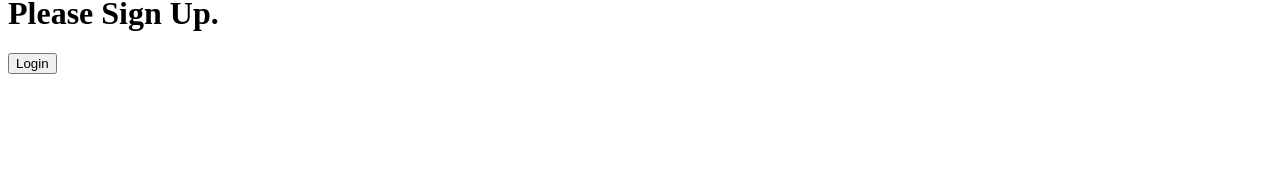
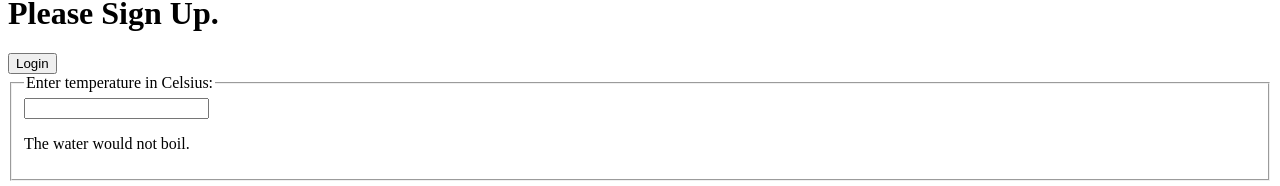
Before and after one commit to Dice1111/React-Project-Exercise, a React (Create React App) app: page / in a window 1280 px wide. Shown: the part 2204-2390 px from the top of the page. Before the commit the page ends 2286 px from the top, so only its background shows below. Built offline with nearby package versions, Linux system fonts and the light colour scheme.

Commit message:
temp_cal

```diff
--- a/src/App.js
+++ b/src/App.js
@@ -12,6 +12,7 @@ import NumLists from './components/functional_components/NumLists';
 import Toggle from './components/component_tuto/Toggle';
 import Form from './components/component_tuto/Form';
 import Conditioncheck from "./components/component_tuto/Conditioncheck";
+import LiftingState from "./components/component_tuto/LiftingState";
 
 const numbers = [1,2,3,4,5];
 
@@ -31,6 +32,7 @@ function App() {
       <Toggle/>
       <Form/>
       <Conditioncheck/>
+      <LiftingState/>
 
 
     </>
--- /dev/null
+++ b/src/components/component_tuto/LiftingState.js
@@ -0,0 +1,33 @@
+import React, { Component } from "react";
+export default class LiftingState extends React.Component {
+    constructor(props) {
+      super(props);
+      this.handleChange = this.handleChange.bind(this);
+      this.state = {temperature: ''};
+    }
+
+    handleChange(e) {
+      this.setState({temperature: e.target.value});
+    }
+
+    render() {
+      const temperature = this.state.temperature;
+      return (
+        <fieldset>
+          <legend>Enter temperature in Celsius:</legend>
+          <input
+            value={temperature}
+            onChange={this.handleChange} />
+          <BoilingVerdict
+            celsius={parseFloat(temperature)} />
+        </fieldset>
+      );
+    }
+  }
+
+  function BoilingVerdict(props) {
+    if (props.celsius >= 100) {
+      return <p>The water would boil.</p>;
+    }
+    return <p>The water would not boil.</p>;
+  }
```
